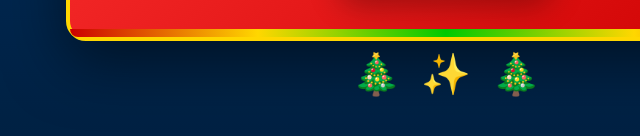
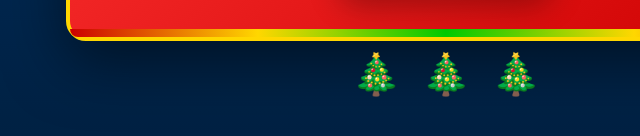
Before and after one commit to Andylemetre/CartaNavidad.github.io, a plain HTML site: page index.html in a window 1280 px wide. Shown: the part 1441-1577 px from the top of the page, 194-834 px from the left. Drawn offline with Linux system fonts and the light colour scheme.

Commit message:
se agrega arbol

```diff
--- a/index.html
+++ b/index.html
@@ -340,7 +340,7 @@
 
         <div class="decoration" style="margin-top: 30px;">
             <span>🎄</span>
-            <span>✨</span>
+            <span>🎄</span>
             <span>🎄</span>
         </div>
     </div>
```
